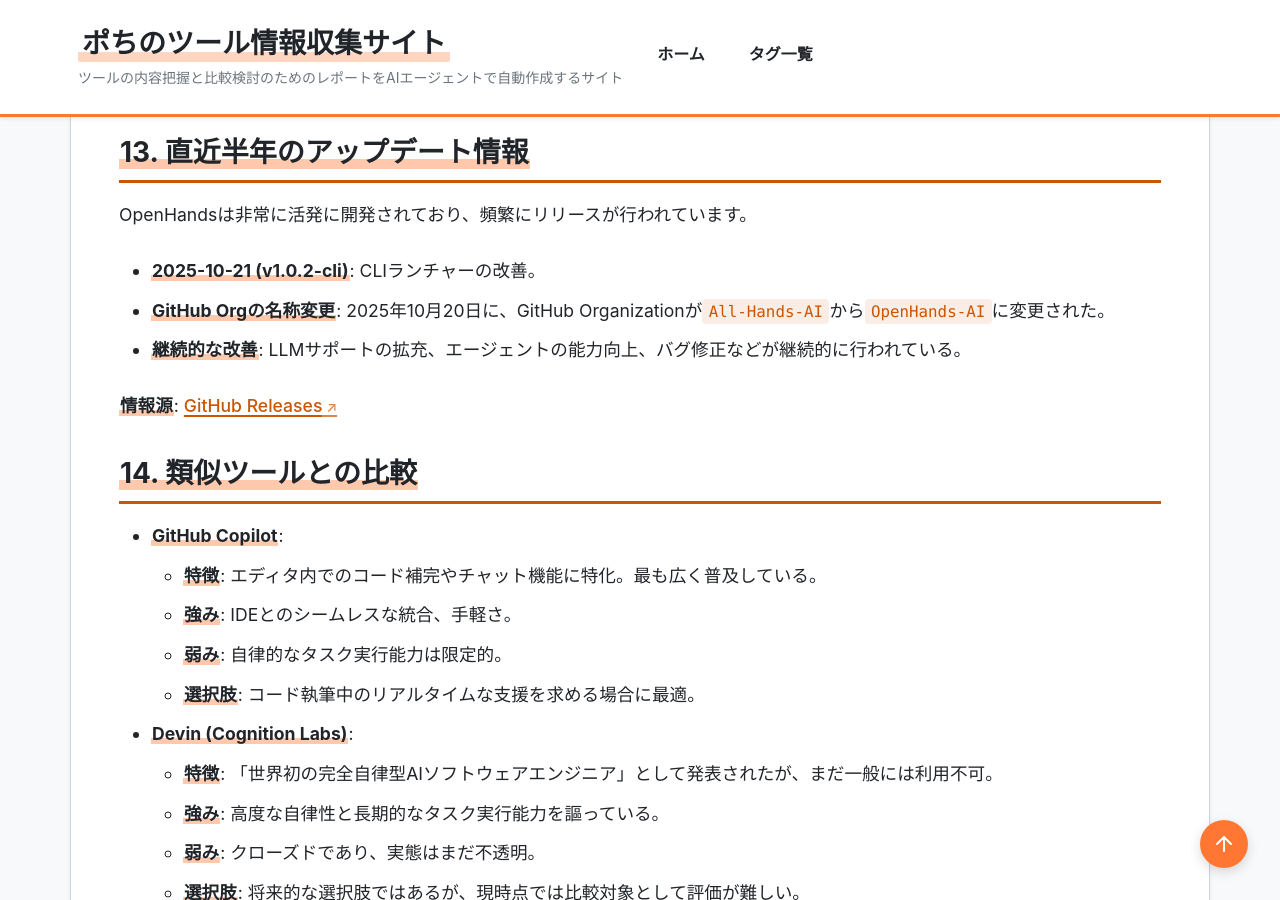
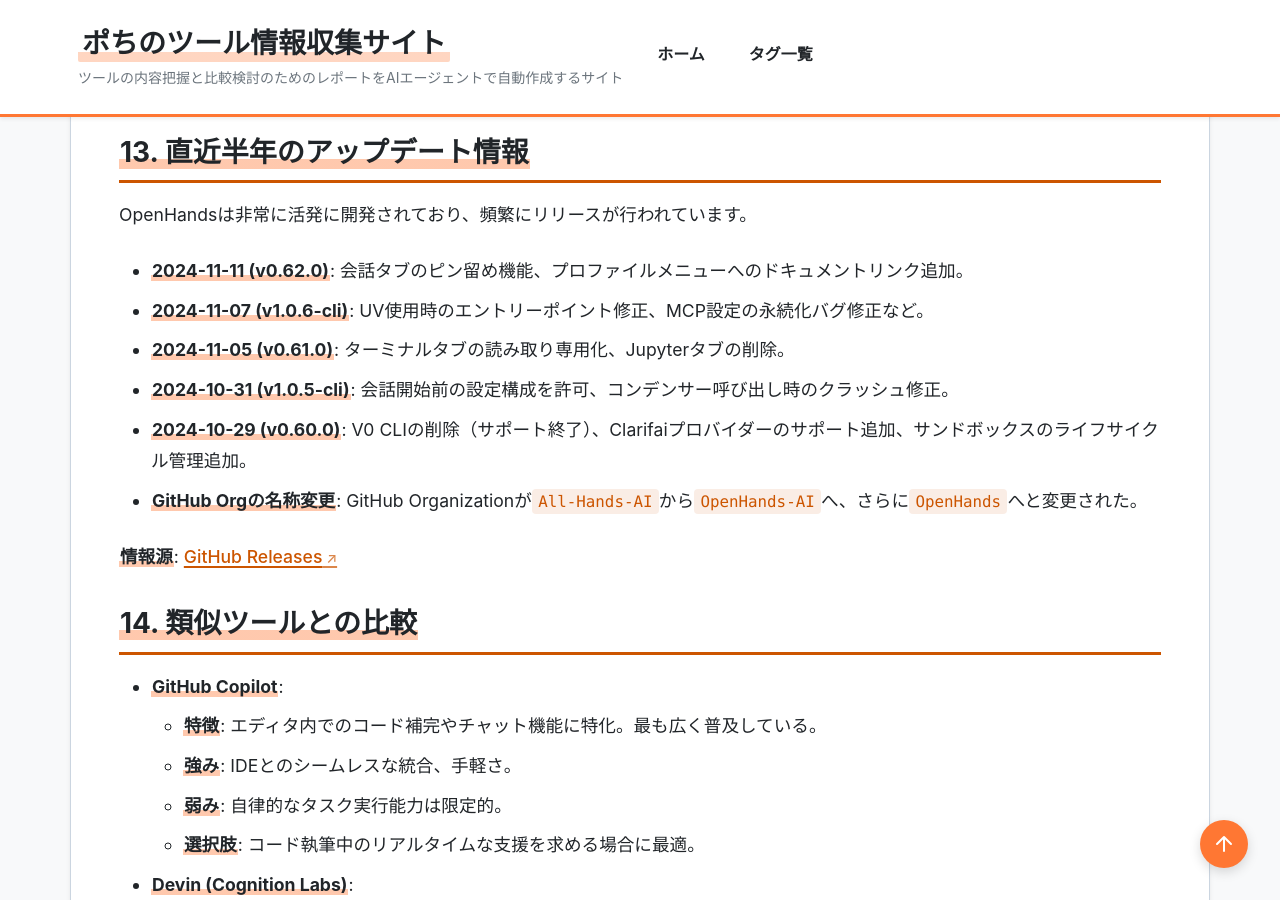
Before and after one commit to aegisfleet/tool-survey-report, a Jekyll site: the page built from _reports/openhands.md, in a window 1280 px wide and 900 px high, scrolled down 6570 px. Built offline with Jekyll 4.4.1, drawn with Linux system fonts in a browser that asks for light colours; some of the changed text lies outside the part shown.

Commit message:
feat: OpenHandsの調査レポートを最新情報に更新
OpenHandsの調査レポートを最新の情報に更新しました。

主な変更点：
- GitHubのスター数とフォーク数を更新
- GitHubリポジトリとSlackコミュニティのURLを最新化
- 直近のリリース情報を追加し、日付を修正
- GitHub Organizationの名称変更（All-Hands-AI → OpenHands）を反映

```diff
--- a/_reports/openhands.md
+++ b/_reports/openhands.md
@@ -4,8 +4,8 @@ tool_name: "OpenHands"
 category: "自律型AIエージェント"
 developer: "Daytona Platform Inc."
 official_site: "https://openhands.daytona.io/"
-date: "2025-10-23"
-last_updated: "2025-10-23"
+date: "2024-07-29"
+last_updated: "2024-07-29"
 tags:
   - "AI"
   - "開発者ツール"
@@ -87,7 +87,7 @@ OpenHandsはオープンソースのため無料で利用可能ですが、す
 
 ## **7. 導入実績・事例**
 
-公式ウェブサイトやドキュメントには、特定の企業名や具体的な導入事例は掲載されていません（2025年10月時点）。GitHubのスター数（64.4k以上）やフォーク数（7.8k以上）から、個人開発者や小規模チームでの利用、評価が活発に行われていることが伺えます。
+公式ウェブサイトやドキュメントには、特定の企業名や具体的な導入事例は掲載されていません（2024年7月時点）。GitHubのスター数（65.5k以上）やフォーク数（8k以上）から、個人開発者や小規模チームでの利用、評価が活発に行われていることが伺えます。
 
 有志の開発者がブログで、Kubernetesへのデプロイを試みるなど、実践的なユースケースを公開しています。
 
@@ -97,8 +97,8 @@ OpenHandsはオープンソースのため無料で利用可能ですが、す
 
 *   **ドキュメント**: [公式ドキュメントサイト](https://docs.openhands.dev/)があり、インストール方法、使い方、設定、開発者向け情報などが詳細に記載されている。
 *   **コミュニティ**:
-    *   **Slack**: 活発な[公式Slackコミュニティ](https://all-hands.dev/joinslack)が存在し、開発者やユーザーが情報交換や議論を行っている。
-    *   **GitHub**: [GitHub Issues](https://github.com/OpenHands-AI/OpenHands/issues)にて、バグ報告や機能要望、ディスカッションが行われている。
+    *   **Slack**: 活発な[公式Slackコミュニティ](https://dub.sh/openhands)が存在し、開発者やユーザーが情報交換や議論を行っている。
+    *   **GitHub**: [GitHub Issues](https://github.com/OpenHands/OpenHands/issues)にて、バグ報告や機能要望、ディスカッションが行われている。
 *   **公式サポート**: 有料のエンタープライズ向けサポートについては、開発元への問い合わせが必要。
 
 ## **9. 連携機能 (API・インテグレーション)**
@@ -116,7 +116,7 @@ OpenHandsはオープンソースのため無料で利用可能ですが、す
 *   **準拠規格**: 公式サイトには、特定のセキュリティ認証（ISO27001, SOC2など）に関する記載はない。エンタープライズ利用の場合は、個別の確認が必要。
 *   **ライセンス**: プロジェクト本体はMITライセンスだが、`enterprise/`ディレクトリ以下のコードは別ライセンス。
 
-**情報源**: [GitHub Repository](https://github.com/OpenHands-AI/OpenHands)
+**情報源**: [GitHub Repository](https://github.com/OpenHands/OpenHands)
 
 ## **11. 操作性 (UI/UX) と学習コスト**
 
@@ -142,11 +142,14 @@ OpenHandsはオープンソースのため無料で利用可能ですが、す
 
 OpenHandsは非常に活発に開発されており、頻繁にリリースが行われています。
 
-*   **2025-10-21 (v1.0.2-cli)**: CLIランチャーの改善。
-*   **GitHub Orgの名称変更**: 2025年10月20日に、GitHub Organizationが`All-Hands-AI`から`OpenHands-AI`に変更された。
-*   **継続的な改善**: LLMサポートの拡充、エージェントの能力向上、バグ修正などが継続的に行われている。
+*   **2024-11-11 (v0.62.0)**: 会話タブのピン留め機能、プロファイルメニューへのドキュメントリンク追加。
+*   **2024-11-07 (v1.0.6-cli)**: UV使用時のエントリーポイント修正、MCP設定の永続化バグ修正など。
+*   **2024-11-05 (v0.61.0)**: ターミナルタブの読み取り専用化、Jupyterタブの削除。
+*   **2024-10-31 (v1.0.5-cli)**: 会話開始前の設定構成を許可、コンデンサー呼び出し時のクラッシュ修正。
+*   **2024-10-29 (v0.60.0)**: V0 CLIの削除（サポート終了）、Clarifaiプロバイダーのサポート追加、サンドボックスのライフサイクル管理追加。
+*   **GitHub Orgの名称変更**: GitHub Organizationが`All-Hands-AI`から`OpenHands-AI`へ、さらに`OpenHands`へと変更された。
 
-**情報源**: [GitHub Releases](https://github.com/OpenHands-AI/OpenHands/releases)
+**情報源**: [GitHub Releases](https://github.com/OpenHands/OpenHands/releases)
 
 ## **14. 類似ツールとの比較**
 
```
